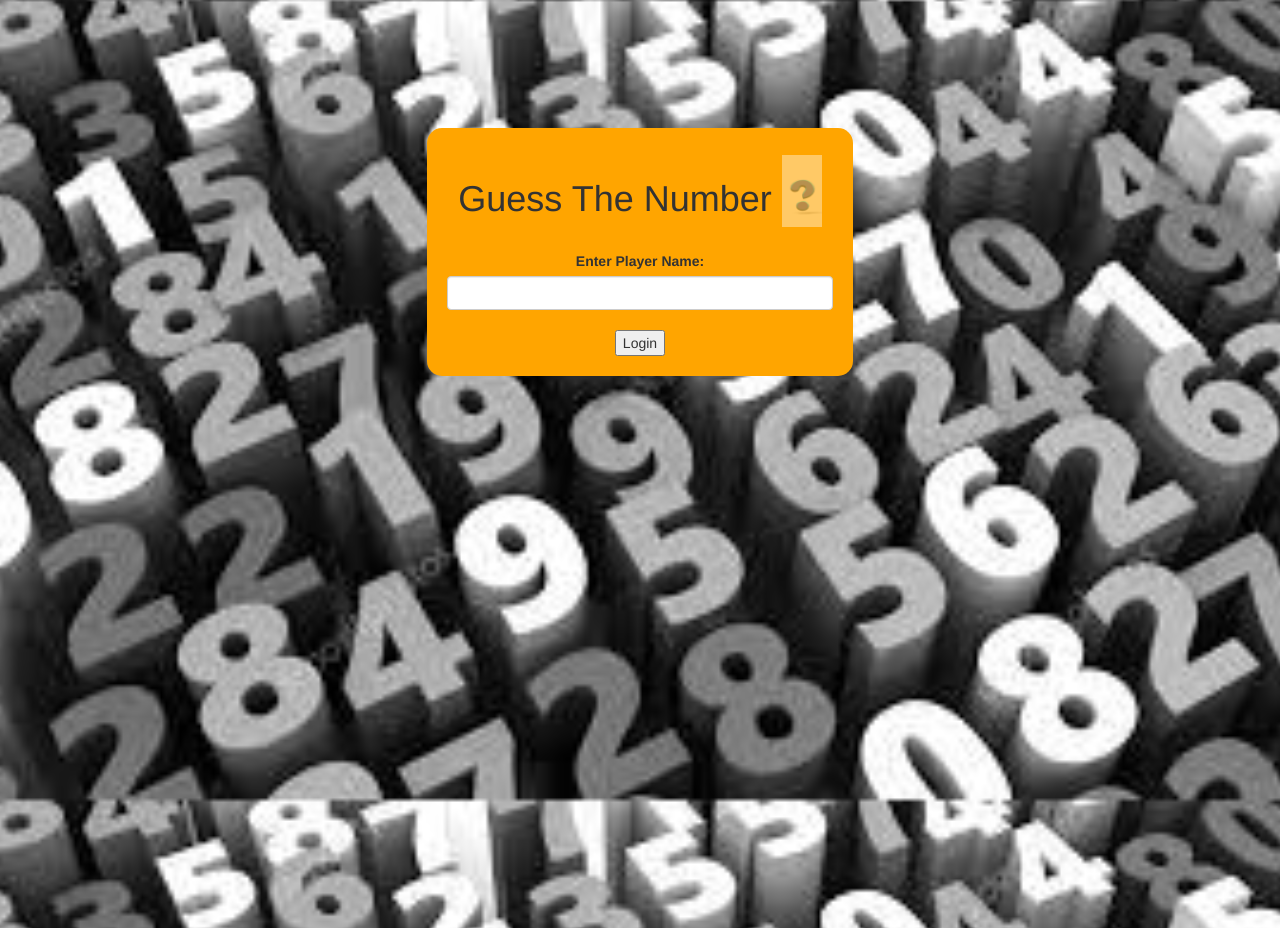
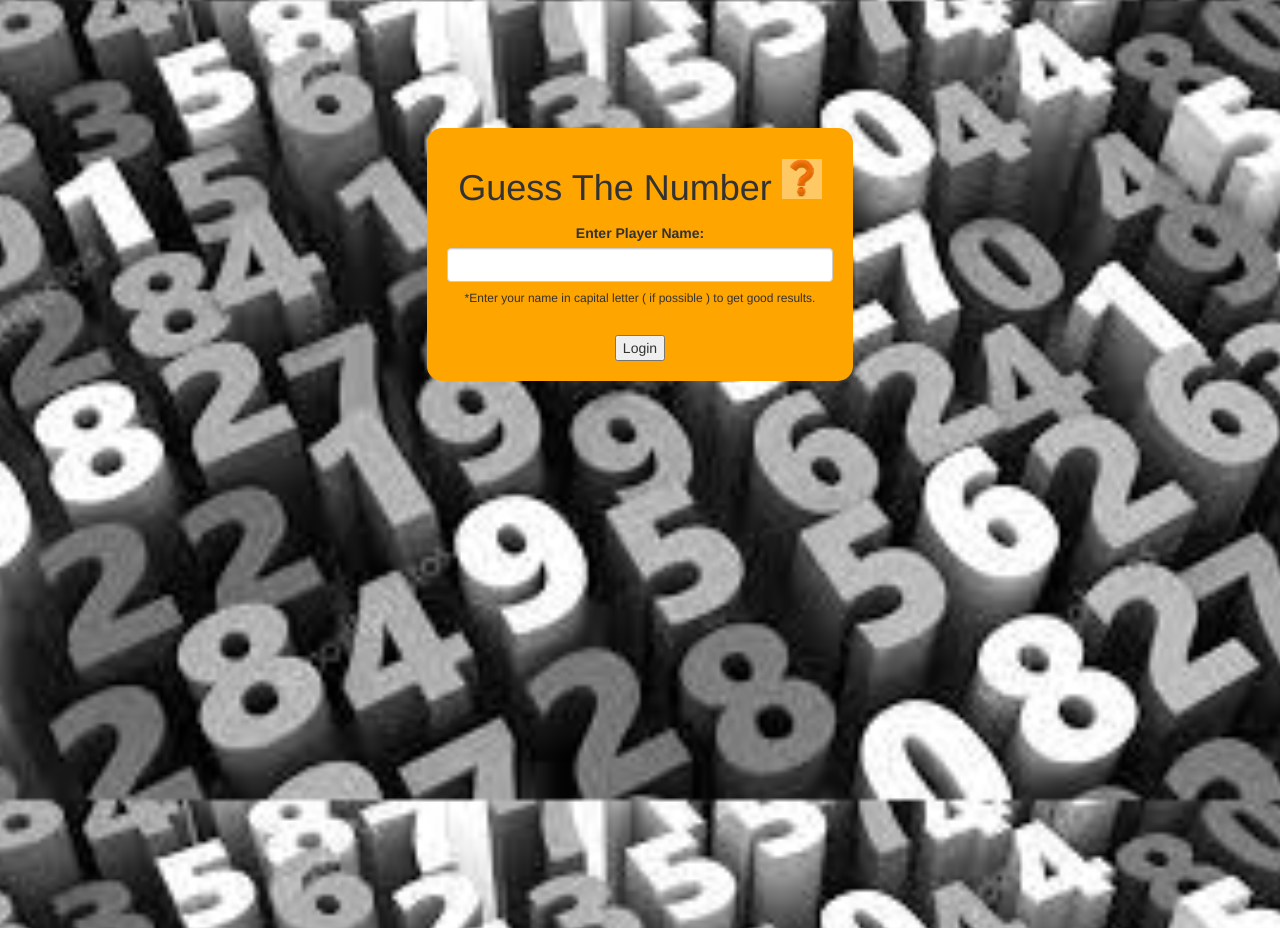
Before and after one commit to Shreyansh-Banger/GUESS_THE_NUMBER, a plain HTML site: page index.html in a window 1280 px wide. Drawn offline with nearby package versions, Linux system fonts and the light colour scheme; a web font is replaced by a local one.

Commit message:
Update index.html

```diff
--- a/index.html
+++ b/index.html
@@ -21,7 +21,7 @@
 
         <h1>Guess The Number
             <sup>
-                <img id="logo" src="q.gif">
+                <img id="logo" src="Question mark.gif">
                 </sup>
         </h1>
 
@@ -29,6 +29,7 @@
             <label for="guessField">Enter Player Name: </label>
             <br>
             <input type = "text" id = "playername" class = "form-control">
+           <h6>*Enter your name in capital letter ( if possible ) to get good results.</h6>
             </div>
         </br>
             <Button type = "submit" onclick="Login()"> Login
```
